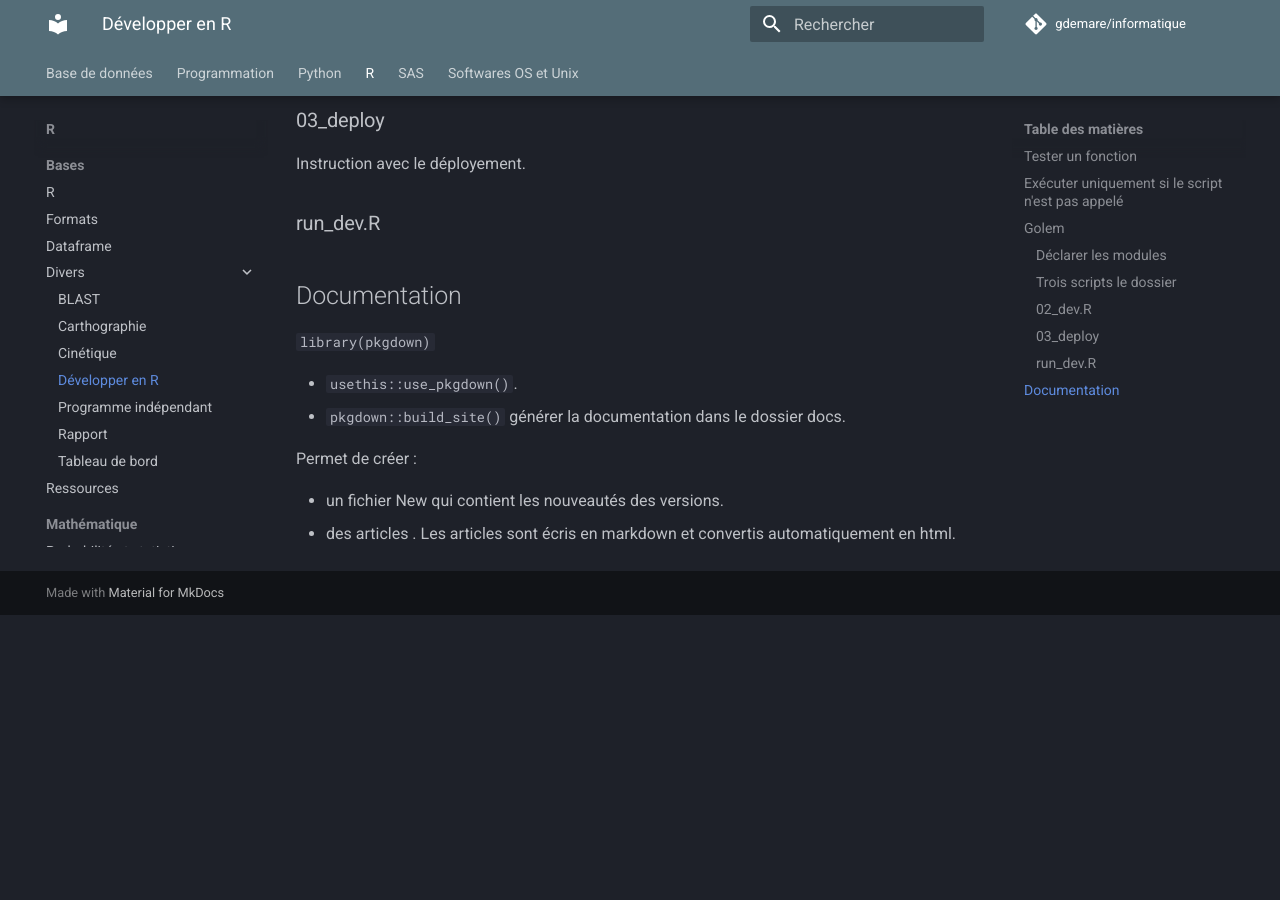
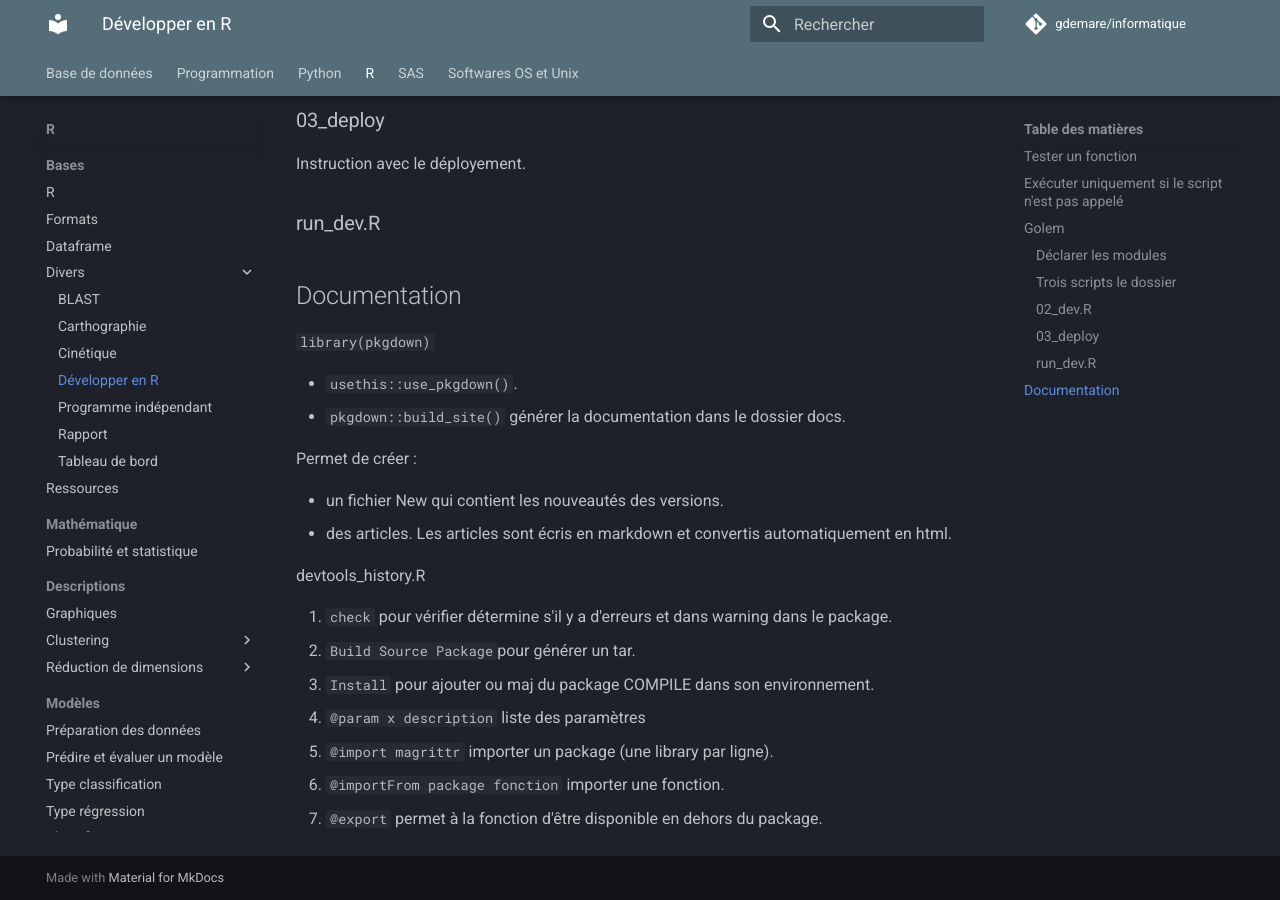
Before and after one commit to gdemare/Informatique, an MkDocs documentation site: the page built from docs/r/developper_r.md, in a window 1280 px wide and 900 px high, scrolled down 1529 px. Built offline with MkDocs 1.6.1 and Material for MkDocs 9.7.7, drawn with Linux system fonts in a browser that asks for light colours; comment, search, counter and statistics services are not loaded; before the commit the page ends 2144 px from its top, so only the background shows below that.

Commit message:
Update developper_r.md

```diff
--- a/docs/r/developper_r.md
+++ b/docs/r/developper_r.md
@@ -61,4 +61,17 @@ Instruction avec le déployement.
 Permet de créer :
 
 * un fichier New qui contient les nouveautés des versions.
-* des articles . Les articles sont écris en markdown et convertis automatiquement en html.
+* des articles. Les articles sont écris en markdown et convertis automatiquement en html.
+
+
+
+devtools_history.R
+
+1. `check` pour vérifier détermine s'il y a d'erreurs et dans warning dans le package.
+2. `Build Source Package`pour générer un tar.
+3. `Install` pour ajouter ou maj du package COMPILE dans son environnement.
+
+* `@param x description` liste des paramètres
+* `@import magrittr` importer un package (une library par ligne).
+* `@importFrom package fonction` importer une fonction.
+* `@export` permet à la fonction d'être disponible en dehors du package.
```
